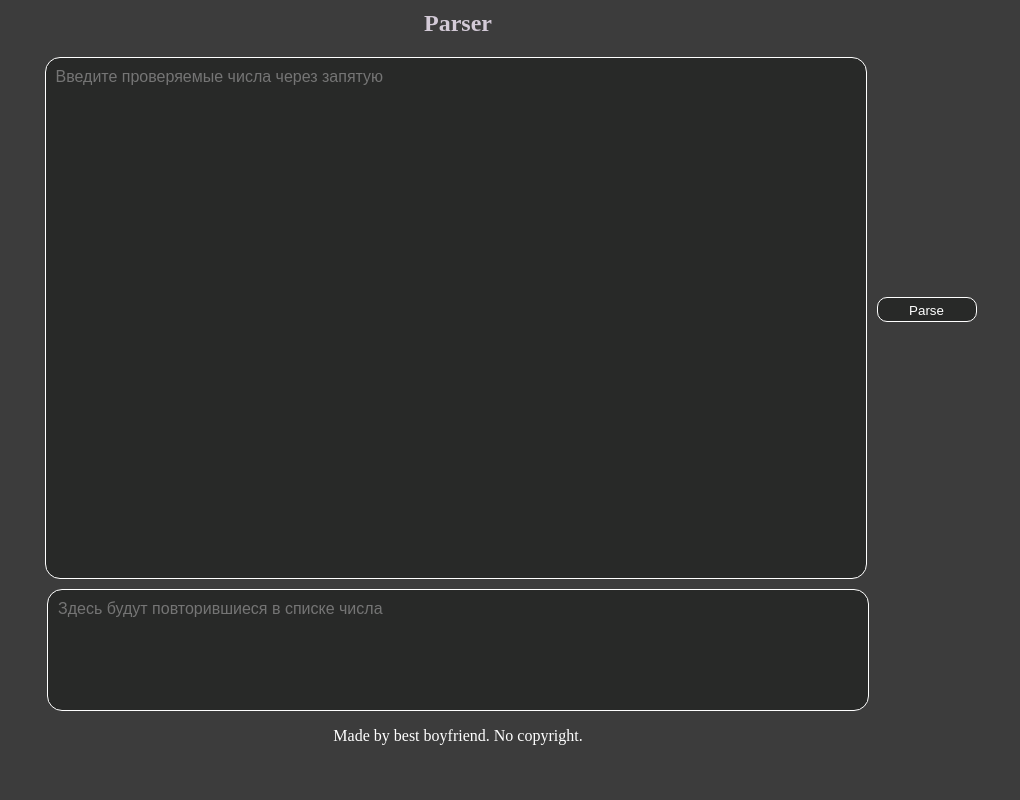
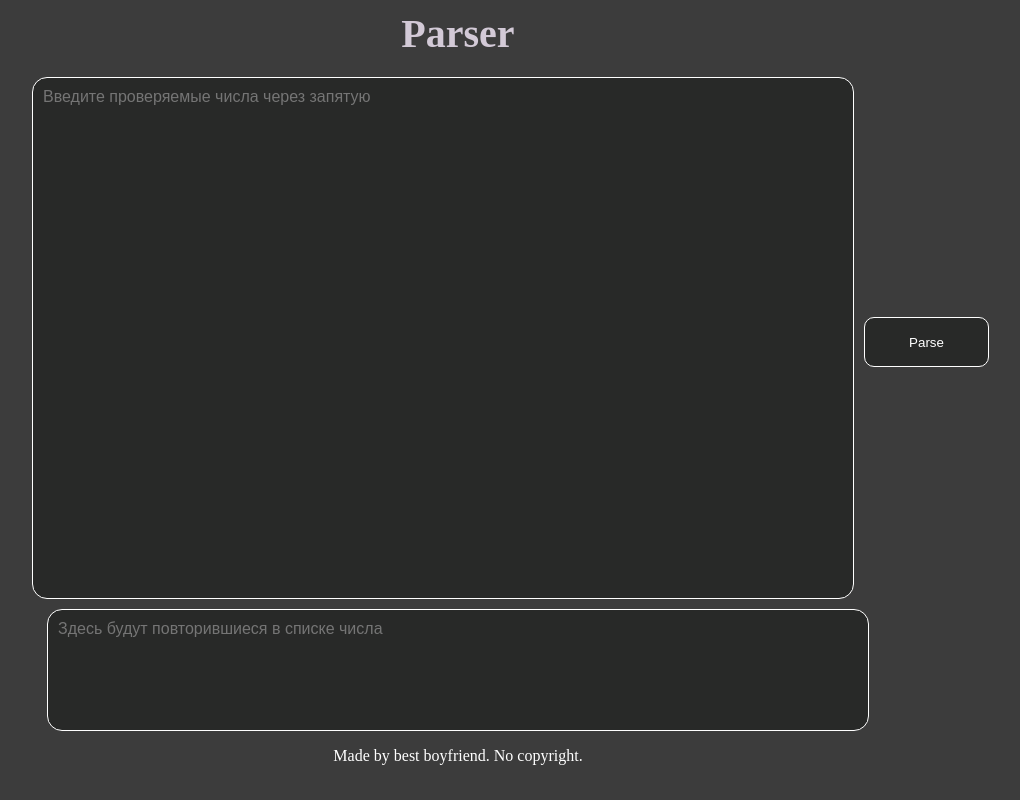
Before and after one commit to Hydra715/CustomParser, a plain HTML site: page index.html in a window 1280 px wide. Shown: the whole page, without its empty margins (182-1202 px from the left). Drawn offline with Linux system fonts and the light colour scheme.

Commit message:
Some small changes

```diff
--- a/index.html
+++ b/index.html
@@ -3,13 +3,13 @@
 <head>
 	<meta charset="UTF-8">
 	<meta name="viewport" content="width=device-width, initial-scale=1.0">
-	<title>Star rating</title>
+	<title>Parser</title>
 	<link rel="stylesheet" href="style.css">
 </head>
 <body>
 	<div class="container">
 		<div class="parser-wrap">
-			<h2>Parser</h2>
+			<h1>Parser</h1>
 			<div class="center">
 				<textarea placeholder='Введите проверяемые числа через запятую' class='inputText' id='numbers'></textarea>
 				<input type="button" id='button' class='button' value=' Parse '> </input>
--- a/style.css
+++ b/style.css
@@ -16,12 +16,13 @@ textarea {
 	resize:none;
 }
 
-h2{
+h1 {
 	font-family: initial;
 	margin: 10px auto;
 	display: flex;
 	justify-content:center;
-	color: #d3cad7
+	color: #d3cad7;
+	font-size: 40px;
 }
 
 footer {
@@ -46,8 +47,8 @@ footer {
 }
 
 .button{
-	height:25px;
-	width:100px;
+	height:50px;
+	width:125px;
 	margin: 250px 0px 0px 0px;
 	background-color: #282928;
 	color: #fff;
```
